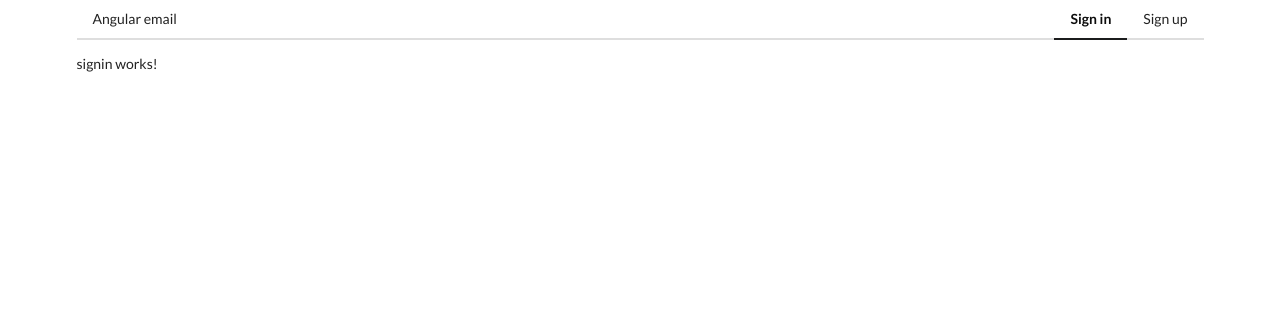
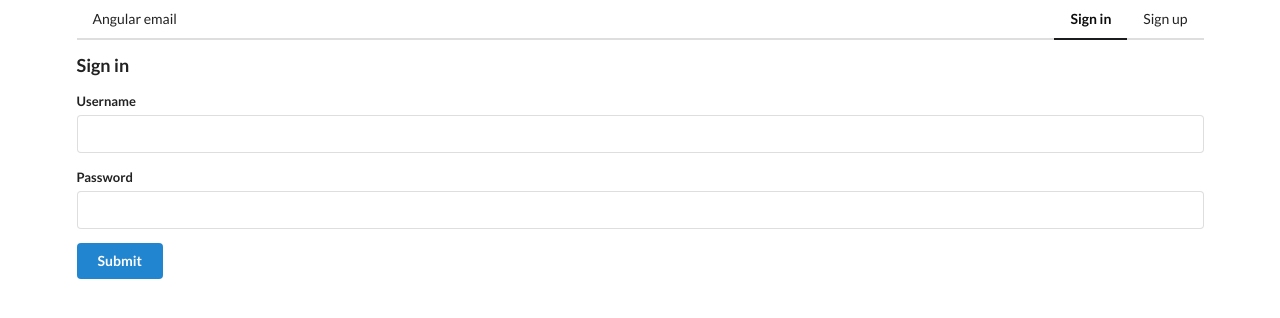
Before and after one commit to SoyUnAlumno/uAngCourseEmailClient, an Angular app: page / in a window 1280 px wide. Shown: the top 318 px of the page. Built offline with nearby package versions, Linux system fonts and the light colour scheme; no server answers.

Commit message:
redirect user when signout and create sign in template

```diff
--- a/src/app/auth/auth-routing.module.ts
+++ b/src/app/auth/auth-routing.module.ts
@@ -1,6 +1,7 @@
 import { NgModule } from '@angular/core';
 import { RouterModule, Routes } from '@angular/router';
 import { SigninComponent } from './signin/signin.component';
+import { SignoutComponent } from './signout/signout.component';
 import { SignupComponent } from './signup/signup.component';
 
 const routes: Routes = [
@@ -12,6 +13,10 @@ const routes: Routes = [
     path: 'signup',
     component: SignupComponent
   },
+  {
+    path: 'signout',
+    component: SignoutComponent
+  },
 
 ];
 
--- a/src/app/auth/auth.module.ts
+++ b/src/app/auth/auth.module.ts
@@ -6,8 +6,9 @@ import { SigninComponent } from './signin/signin.component';
 import { SignupComponent } from './signup/signup.component';
 import { ReactiveFormsModule } from '@angular/forms';
 import { SharedModule } from '../shared/shared.module';
+import { SignoutComponent } from './signout/signout.component';
 @NgModule({
-  declarations: [SigninComponent, SignupComponent],
+  declarations: [SigninComponent, SignupComponent, SignoutComponent],
   imports: [
     CommonModule,
     AuthRoutingModule,
--- a/src/app/auth/signin/signin.component.html
+++ b/src/app/auth/signin/signin.component.html
@@ -1 +1,18 @@
-<p>signin works!</p>
+<h3>Sign in</h3>
+<form class="ui form" [formGroup]="authForm">
+    <app-input
+    inputType="text"
+    label="Username"
+    [control]="$any(authForm.get('username'))"
+  >
+  </app-input>
+  <app-input
+    inputType="password"
+    label="Password"
+    [control]="$any(authForm.get('password'))"
+  >
+  </app-input>
+  <button class="ui submit button primary">
+      Submit
+  </button>
+</form>
--- a/src/app/auth/signin/signin.component.ts
+++ b/src/app/auth/signin/signin.component.ts
@@ -1,15 +1,25 @@
 import { Component, OnInit } from '@angular/core';
-
+import { FormGroup, FormControl, Validators } from '@angular/forms';
 @Component({
   selector: 'app-signin',
   templateUrl: './signin.component.html',
-  styleUrls: ['./signin.component.css']
+  styleUrls: ['./signin.component.css'],
 })
 export class SigninComponent implements OnInit {
+  authForm: FormGroup = new FormGroup({
+    username: new FormControl('', [
+      Validators.required,
+      Validators.minLength(3),
+      Validators.maxLength(20),
+      Validators.pattern(/^[a-z0-9]+$/),
+    ]),
+    password: new FormControl('', [
+      Validators.required,
+      Validators.minLength(4),
+      Validators.maxLength(20),
+    ]),
+  });
+  constructor() {}
 
-  constructor() { }
-
-  ngOnInit(): void {
-  }
-
+  ngOnInit(): void {}
 }
--- /dev/null
+++ b/src/app/auth/signout/signout.component.html
@@ -0,0 +1 @@
+<h1>Signing out...</h1>>
--- /dev/null
+++ b/src/app/auth/signout/signout.component.ts
@@ -0,0 +1,21 @@
+import { Component, OnInit } from '@angular/core';
+import { AuthService } from '../auth.service';
+import { Router } from '@angular/router';
+@Component({
+  selector: 'app-signout',
+  templateUrl: './signout.component.html',
+  styleUrls: ['./signout.component.css']
+})
+export class SignoutComponent implements OnInit {
+
+  constructor(private authService: AuthService,
+    private router: Router) { }
+
+  ngOnInit(): void {
+    this.authService.signout().subscribe(() => {
+      this.router.navigateByUrl('/');
+
+    })
+  }
+
+}
```
Also changed, not shown: src/app/auth/signout/signout.component.css (added), 1 other file (tests, documents, lock files or other folders).
